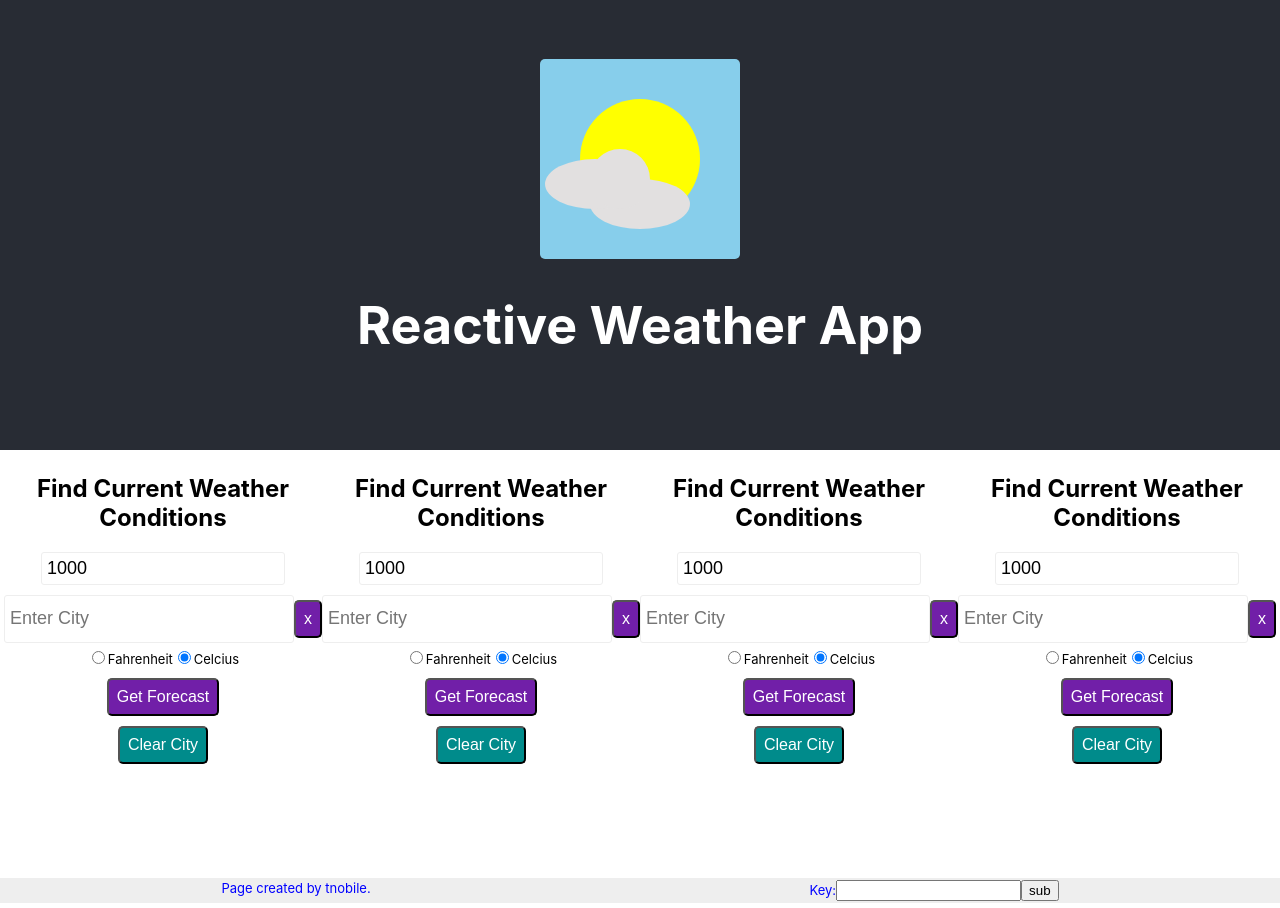
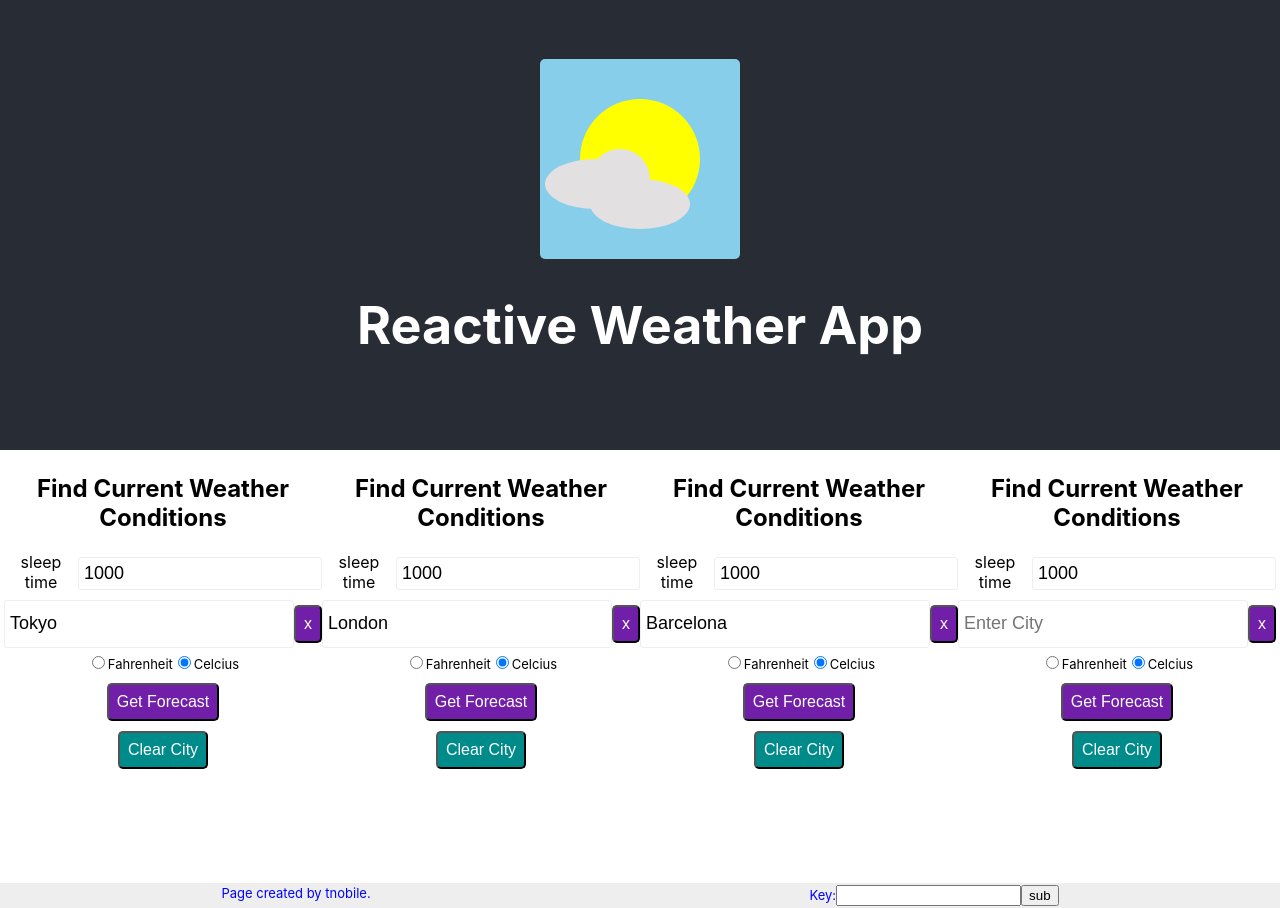
Before and after one commit to tnobile/my-weather-app, a React (Create React App) app: page / in a window 1280 px wide. Built offline with nearby package versions, Linux system fonts and the light colour scheme; no server answers.

Commit message:
handle different cities

```diff
--- a/src/components/Forecast/Forecast.js
+++ b/src/components/Forecast/Forecast.js
@@ -5,7 +5,6 @@ import classes from './Forecast.module.css';
 
 const Forecast = (props) => {
     let [responseObj, setResponseObj] = useState({});
-    let [city, setCity] = useState('');
     let [unit, setUnit] = useState('metric');
     let [error, setError] = useState(false);
     let [loading, setLoading] = useState(false);
@@ -25,16 +24,12 @@ const Forecast = (props) => {
         console.log("Longitude is:", lon);
     }, [lat, lon]);
 
-    const uriEncodedCity = encodeURIComponent(city);
 
     function handleSleepTime(value) {
         setSleepTime(value);
     }
     function handleUnit(value) {
         setUnit(value);
-    }
-    function handleCity(value) {
-        setCity(value);
     }
     function handleTemperature(value, unit) {
         if (unit === 'metric') {
@@ -55,8 +50,9 @@ const Forecast = (props) => {
         setError(false);
         setResponseObj({});
         setLoading(true);
+        const uriEncodedCity = encodeURIComponent(props.city);
 
-        const url = city ?
+        const url = props.city ?
             `https://api.openweathermap.org/data/2.5/weather?q=${uriEncodedCity}&units=${unit}&appid=${key}` :
             `https://api.openweathermap.org/data/2.5/weather?lat=${lat}&lon=${lon}&units=${unit}&appid=${key}`;
         console.log(url);
@@ -80,7 +76,7 @@ const Forecast = (props) => {
                         throw new Error();
                     }
                     //console.log(response);
-                    handleCity(response.name)
+                    props.handleCity(response.name, props.cityId)
                     setResponseObj(response);
                     handleTemperature(response.main.temp, unit);
                     setLoading(false);
@@ -97,15 +93,15 @@ const Forecast = (props) => {
             <label>{temperature[0]['temp'] ? JSON.stringify(temperature) : ''}</label>
             <Inputs
                 getForecast={getForecast}
-                city={city}
+                city={props.city}
                 mykey={props.myKey}
                 unit={unit}
                 sleepTime={sleepTime}
-                handleCity={handleCity}
+                handleCity={props.handleCity}
                 handleUnit={handleUnit}
                 handleSleepTime={handleSleepTime}
             />
-            <button className={classes.Button} onClick={() => handleCity('')}>Clear City</button>
+            <button className={classes.Button} onClick={() => props.handleCity('')}>Clear City</button>
             <Conditions
                 responseObj={responseObj}
                 error={error}
--- a/src/components/Inputs/Inputs.js
+++ b/src/components/Inputs/Inputs.js
@@ -6,14 +6,17 @@ const Inputs = (props) => {
         <div>
             <h2>Find Current Weather Conditions</h2>
             <form onSubmit={props.getForecast}>
+                <div className={classes.container}>
+                    <label className={classes.item}>sleep time</label>
                     <input
                         type="text"
                         placeholder="Enter SleepTime"
                         maxLength="49"
-                    className={classes.textInput}
+                        className={[classes.textInput, classes.item].join(' ')}
                         value={props.sleepTime}
                         onChange={e => props.handleSleepTime(e.target.value)}
                     />
+                </div>
                 <div className={classes.container}>
                     <input
                         type="text"
--- a/src/components/Inputs/Inputs.module.css
+++ b/src/components/Inputs/Inputs.module.css
@@ -19,6 +19,7 @@
 
 .item{
     flex-grow: 1;
+    vertical-align:middle;
 }
 .Radio {
     font-size: small;
--- a/src/components/Main/Main.js
+++ b/src/components/Main/Main.js
@@ -1,13 +1,30 @@
+import react, {useState} from 'react';
 import Forecast from '../Forecast/Forecast';
 import classes from './Main.module.css';
 
 const Main = (props) => {
+    const [city1, setCity1] = useState('Tokyo');
+    const [city2, setCity2] = useState('London');
+    const [city3, setCity3] = useState('Barcelona');
+    const [city4, setCity4] = useState('');
+    function handleCity1(city, id) {
+        setCity1(city);
+    }
+    function handleCity2(city, id) {
+        setCity2(city);
+    }
+    function handleCity3(city, id) {
+        setCity3(city);
+    }
+    function handleCity4(city, id) {
+        setCity4(city);
+    }
     return (
         <div className={classes.mainContent}>
-            <div className={classes.item}><Forecast myKey={props.myKey}/></div>
-            <div className={classes.item}><Forecast myKey={props.myKey}/></div>
-            <div className={classes.item}><Forecast myKey={props.myKey}/></div>
-            <div className={classes.item}><Forecast myKey={props.myKey}/></div>
+            <div className={classes.item}><Forecast myKey={props.myKey} city={city1} cityId='city1' handleCity={handleCity1}/></div>
+            <div className={classes.item}><Forecast myKey={props.myKey} city={city2} cityId='city2' handleCity={handleCity2}/></div>
+            <div className={classes.item}><Forecast myKey={props.myKey} city={city3} cityId='city3' handleCity={handleCity3}/></div>
+            <div className={classes.item}><Forecast myKey={props.myKey} city={city4} cityId='city4' handleCity={handleCity4}/></div>
         </div>
     )
 }
```
Lines whose indentation alone changed are shown as unchanged.
